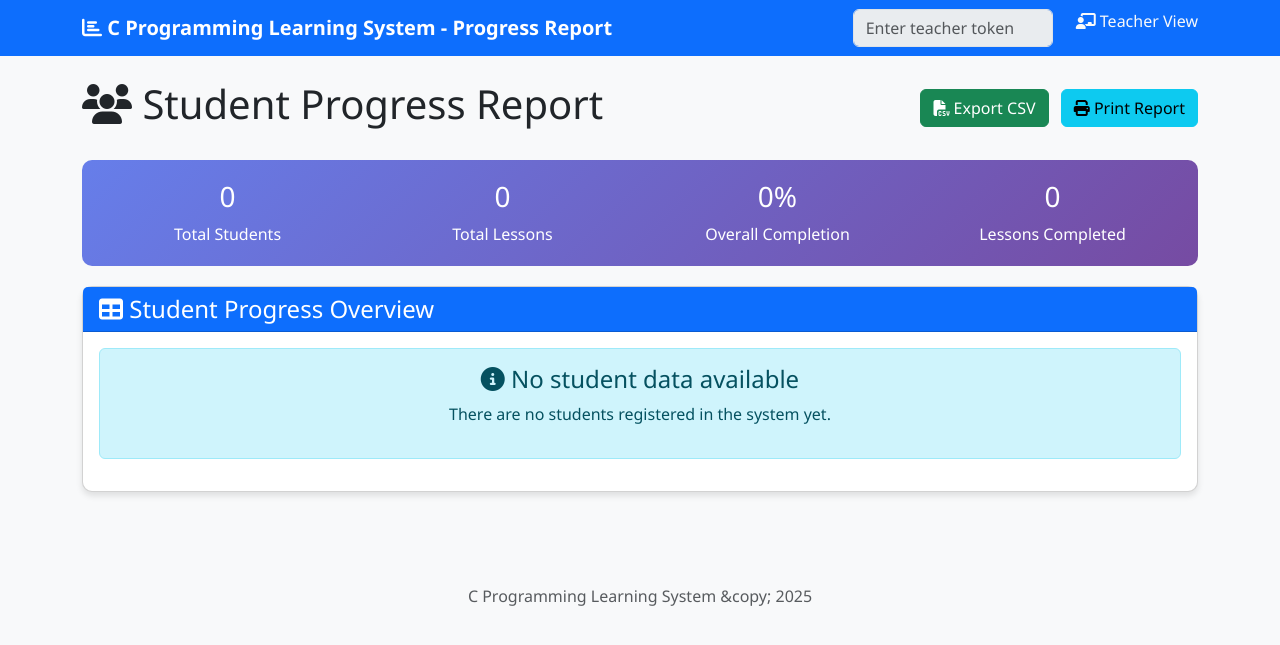
After one commit to a2nr/elemes, a Flask app: page /progress-report in a window 1280 px wide. The commit adds this page. Shown: the top 645 px of the page. Run offline with Flask 3, Linux system fonts and the light colour scheme.

Commit message:
update tampilan progress report

```diff
--- a/app.py
+++ b/app.py
@@ -642,7 +642,7 @@ def compile_code():
         return jsonify({
             'success': False,
             'output': '',
-            'error': f'An error occurred: {str(e)}'
+            'error': 'An error occurred: ' + str(e)
         })
 
 @app.route('/static/<path:path>')
@@ -680,7 +680,7 @@ def login():
             return jsonify({'success': False, 'message': 'Invalid token'})
 
     except Exception as e:
-        return jsonify({'success': False, 'message': f'Error processing login: {str(e)}'})
+        return jsonify({'success': False, 'message': 'Error processing login: ' + str(e)})
 
 @app.route('/logout', methods=['POST'])
 def logout():
@@ -695,7 +695,7 @@ def logout():
         response.set_cookie('student_token', '', expires=0)
         return response
     except Exception as e:
-        return jsonify({'success': False, 'message': f'Error processing logout: {str(e)}'})
+        return jsonify({'success': False, 'message': 'Error processing logout: ' + str(e)})
 
 @app.route('/validate-token', methods=['POST'])
 def validate_token_route():
@@ -722,7 +722,7 @@ def validate_token_route():
             return jsonify({'success': False, 'message': 'Invalid token'})
 
     except Exception as e:
-        return jsonify({'success': False, 'message': f'Error validating token: {str(e)}'})
+        return jsonify({'success': False, 'message': 'Error validating token: ' + str(e)})
 
 @app.route('/track-progress', methods=['POST'])
 def track_progress():
@@ -756,8 +756,131 @@ def track_progress():
             return jsonify({'success': False, 'message': 'Failed to update progress'})
 
     except Exception as e:
-        logging.error(f"Error in track-progress: {str(e)}")
-        return jsonify({'success': False, 'message': f'Error tracking progress: {str(e)}'})
+        logging.error("Error in track-progress: " + str(e))
+        return jsonify({'success': False, 'message': 'Error tracking progress: ' + str(e)})
+
+
+def calculate_student_completion(student_data, all_lessons):
+    """Calculate the number of completed lessons for a student"""
+    completed_count = 0
+    for lesson in all_lessons:
+        # Handle both the new structure and the old structure for compatibility
+        if isinstance(lesson, dict) and 'filename' in lesson:
+            lesson_key = lesson['filename'].replace('.md', '')
+        else:
+            # If lesson is just a string (fallback)
+            lesson_key = lesson.replace('.md', '')
+
+        if lesson_key in student_data and student_data[lesson_key] == 'completed':
+            completed_count += 1
+    return completed_count
+
+@app.route('/progress-report')
+def progress_report():
+    """Display a report of all students' progress (from teacher's perspective)"""
+    # Get all students' progress from the CSV file
+    all_students_progress = []
+    lesson_headers = []  # Store the lesson column headers in the correct order
+
+    if os.path.exists(TOKENS_FILE):
+        with open(TOKENS_FILE, 'r', newline='', encoding='utf-8') as csvfile:
+            reader = csv.DictReader(csvfile, delimiter=';')
+            # Get the fieldnames to determine the correct order of lessons
+            lesson_headers = [field for field in reader.fieldnames if field not in ['token', 'nama_siswa']]
+
+            # Get all lessons to map filenames to titles
+            all_lessons_dict = {}
+            for lesson in get_lessons_with_learning_objectives():
+                lesson_key = lesson['filename'].replace('.md', '')
+                all_lessons_dict[lesson_key] = lesson
+
+            # Create ordered lesson list based on CSV column order
+            ordered_lessons = []
+            for lesson_header in lesson_headers:
+                if lesson_header in all_lessons_dict:
+                    ordered_lessons.append(all_lessons_dict[lesson_header])
+                else:
+                    # If lesson not found in content directory, create a minimal entry
+                    ordered_lessons.append({
+                        'filename': f"{lesson_header}.md",
+                        'title': lesson_header.replace('_', ' ').title(),
+                        'description': 'Lesson information not available'
+                    })
+
+            for row in reader:
+                # Create a copy of the row without the token
+                student_data = dict(row)
+                del student_data['token']  # Don't include token in the displayed data
+                # Add completion count to student data
+                student_data['completed_count'] = calculate_student_completion(student_data, ordered_lessons)
+                all_students_progress.append(student_data)
+
+    return render_template('progress_report.html',
+                          all_students_progress=all_students_progress,
+                          all_lessons=ordered_lessons,
+                          app_bar_title=APP_BAR_TITLE,
+                          copyright_text=COPYRIGHT_TEXT,
+                          page_title_suffix=PAGE_TITLE_SUFFIX)
+
+
+@app.route('/progress-report/export-csv')
+def export_progress_csv():
+    """Export the progress report as CSV"""
+    # Get all students' progress from the CSV file
+    all_students_progress = []
+    lesson_headers = []  # Store the lesson column headers in the correct order
+
+    if os.path.exists(TOKENS_FILE):
+        with open(TOKENS_FILE, 'r', newline='', encoding='utf-8') as csvfile:
+            reader = csv.DictReader(csvfile, delimiter=';')
+            # Get the fieldnames to determine the correct order of lessons
+            lesson_headers = [field for field in reader.fieldnames if field not in ['token', 'nama_siswa']]
+
+            # Get all lessons to map filenames to titles
+            all_lessons_dict = {}
+            for lesson in get_lessons_with_learning_objectives():
+                lesson_key = lesson['filename'].replace('.md', '')
+                all_lessons_dict[lesson_key] = lesson
+
+            # Create ordered lesson list based on CSV column order
+            ordered_lessons = []
+            for lesson_header in lesson_headers:
+                if lesson_header in all_lessons_dict:
+                    ordered_lessons.append(all_lessons_dict[lesson_header])
+                else:
+                    # If lesson not found in content directory, create a minimal entry
+                    ordered_lessons.append({
+                        'filename': f"{lesson_header}.md",
+                        'title': lesson_header.replace('_', ' ').title(),
+                        'description': 'Lesson information not available'
+                    })
+
+            for row in reader:
+                # Create a copy of the row without the token
+                student_data = dict(row)
+                del student_data['token']  # Don't include token in the exported data
+                # Add completion count to student data
+                student_data['completed_count'] = calculate_student_completion(student_data, ordered_lessons)
+                all_students_progress.append(student_data)
+
+    # Create CSV response
+    import io
+    from flask import Response
+    output = io.StringIO()
+    if all_students_progress:
+        # Write CSV header
+        fieldnames = list(all_students_progress[0].keys())
+        writer = csv.DictWriter(output, fieldnames=fieldnames, delimiter=';')
+        writer.writeheader()
+        writer.writerows(all_students_progress)
+
+    # Create response with CSV content
+    response = Response(
+        output.getvalue(),
+        mimetype='text/csv',
+        headers={"Content-Disposition": "attachment; filename=progress_report.csv"}
+    )
+    return response
 
 @app.context_processor
 def inject_functions():
--- a/templates/index.html
+++ b/templates/index.html
@@ -21,6 +21,11 @@
                     <button class="btn btn-outline-light logout-btn" type="button" style="display: none;">Logout</button>
                 </form>
                 <div id="student-info" class="text-light" style="margin-left: 15px; display: none;"></div>
+                {% if token %}
+                <a href="/progress-report?token={{ token }}" class="btn btn-outline-light ms-2">
+                    <i class="fas fa-chart-bar"></i> Progress Report
+                </a>
+                {% endif %}
             </div>
         </div>
     </nav>
--- a/templates/lesson.html
+++ b/templates/lesson.html
@@ -41,6 +41,11 @@
                                 <button class="btn btn-outline-light logout-btn" type="button" style="display: none;">Logout</button>
                             </form>
                             <div id="student-info" class="text-light" style="margin-left: 15px; display: none;"></div>
+                            {% if token %}
+                            <a href="/progress-report?token={{ token }}" class="btn btn-outline-light ms-2">
+                                <i class="fas fa-chart-bar"></i> Progress Report
+                            </a>
+                            {% endif %}
                         </div>
                     </li>
                 </ul>
--- /dev/null
+++ b/templates/progress_report.html
@@ -0,0 +1,222 @@
+<!DOCTYPE html>
+<html lang="en">
+<head>
+    <meta charset="UTF-8">
+    <meta name="viewport" content="width=device-width, initial-scale=1.0">
+    <title>Student Progress Report - {{ page_title_suffix }}</title>
+    <link href="https://cdn.jsdelivr.net/npm/bootstrap@5.3.0/dist/css/bootstrap.min.css" rel="stylesheet">
+    <link rel="stylesheet" href="https://cdnjs.cloudflare.com/ajax/libs/font-awesome/6.4.0/css/all.min.css">
+    <link rel="stylesheet" href="{{ url_for('send_static', path='style.css') }}">
+    <style>
+        .progress-card {
+            border-radius: 10px;
+            box-shadow: 0 4px 6px rgba(0, 0, 0, 0.1);
+            margin-bottom: 20px;
+        }
+        .table th {
+            background-color: #f8f9fa;
+        }
+        .status-completed {
+            background-color: #28a745;
+            color: white;
+            padding: 5px 10px;
+            border-radius: 20px;
+            font-size: 0.85rem;
+            font-weight: bold;
+        }
+        .status-not-started {
+            background-color: #dc3545;
+            color: white;
+            padding: 5px 10px;
+            border-radius: 20px;
+            font-size: 0.85rem;
+            font-weight: bold;
+        }
+        .status-in-progress {
+            background-color: #ffc107;
+            color: #212529;
+            padding: 5px 10px;
+            border-radius: 20px;
+            font-size: 0.85rem;
+            font-weight: bold;
+        }
+        .summary-stats {
+            background: linear-gradient(135deg, #667eea 0%, #764ba2 100%);
+            color: white;
+            border-radius: 10px;
+            padding: 20px;
+            margin-bottom: 20px;
+        }
+        /* Additional table styling for better readability */
+        .table td, .table th {
+            vertical-align: middle;
+            text-align: center;
+        }
+        .table th {
+            background-color: #495057;
+            color: white;
+            border: 1px solid #6c757d;
+        }
+        .table-striped tbody tr:nth-of-type(odd) {
+            background-color: rgba(0,0,0,.05);
+        }
+        .table-hover tbody tr:hover {
+            background-color: rgba(0,0,0,.075);
+        }
+    </style>
+</head>
+<body>
+    <nav class="navbar navbar-expand-lg navbar-dark bg-primary">
+        <div class="container">
+            <a class="navbar-brand" href="/">
+                <i class="fas fa-chart-bar"></i> {{ app_bar_title }} - Progress Report
+            </a>
+            <div class="d-flex">
+                <form class="d-flex" id="token-form" style="display: flex; align-items: center;">
+                    <input class="form-control me-2" type="text" id="teacher-token" placeholder="Enter teacher token" style="width: 200px;" disabled>
+                    <button class="btn btn-outline-light" type="submit" style="display:none;">Login</button>
+                    <button class="btn btn-outline-light logout-btn" type="button" style="display:none;">Logout</button>
+                </form>
+                <div id="teacher-info" class="text-light" style="margin-left: 15px;">
+                    <i class="fas fa-chalkboard-teacher"></i> Teacher View
+                </div>
+            </div>
+        </div>
+    </nav>
+
+    <div class="container mt-4">
+        <div class="row">
+            <div class="col-md-12">
+                <div class="d-flex justify-content-between align-items-center mb-4">
+                    <h1><i class="fas fa-users"></i> Student Progress Report</h1>
+                    <div>
+                        <a href="/progress-report/export-csv" class="btn btn-success me-2">
+                            <i class="fas fa-file-csv"></i> Export CSV
+                        </a>
+                        <button class="btn btn-info" onclick="window.print()">
+                            <i class="fas fa-print"></i> Print Report
+                        </button>
+                    </div>
+                </div>
+
+                <div class="summary-stats">
+                    <div class="row text-center">
+                        <div class="col-md-3 col-6 mb-3 mb-md-0">
+                            <h3>{{ all_students_progress|length }}</h3>
+                            <p class="mb-0">Total Students</p>
+                        </div>
+                        <div class="col-md-3 col-6 mb-3 mb-md-0">
+                            <h3>{{ all_lessons|length }}</h3>
+                            <p class="mb-0">Total Lessons</p>
+                        </div>
+                        <div class="col-md-3 col-6 mb-3 mb-md-0">
+                            <h3 id="overall-completion">0%</h3>
+                            <p class="mb-0">Overall Completion</p>
+                        </div>
+                        <div class="col-md-3 col-6">
+                            <h3 id="total-completed">0</h3>
+                            <p class="mb-0">Lessons Completed</p>
+                        </div>
+                    </div>
+                </div>
+
+                <!-- Students Progress Table -->
+                <div class="card progress-card">
+                    <div class="card-header bg-primary text-white">
+                        <h4 class="mb-0"><i class="fas fa-table"></i> Student Progress Overview</h4>
+                    </div>
+                    <div class="card-body">
+                        {% if all_students_progress %}
+                            <div class="table-responsive">
+                                <table class="table table-striped table-hover table-bordered">
+                                    <thead class="table-dark">
+                                        <tr>
+                                            <th scope="col">#</th>
+                                            <th scope="col">Student Name</th>
+                                            {% for lesson in all_lessons %}
+                                                <th scope="col" class="rotate-header" style="min-width: 120px;">
+                                                    <div class="text-center" title="{{ lesson.title }}">{{ lesson.title[:12] }}{% if lesson.title|length > 12 %}..{% endif %}</div>
+                                                </th>
+                                            {% endfor %}
+                                        </tr>
+                                    </thead>
+                                    <tbody>
+                                        {% for student in all_students_progress %}
+                                            <tr>
+                                                <th scope="row">{{ loop.index }}</th>
+                                                <td><strong>{{ student.nama_siswa }}</strong></td>
+                                                {% for lesson in all_lessons %}
+                                                    {% set lesson_key = lesson.filename.replace('.md', '') %}
+                                                    {% set status = student[lesson_key] if lesson_key in student else 'not_started' %}
+                                                    <td class="text-center">
+                                                        {% if status == 'completed' %}
+                                                            <span class="status-completed" title="Completed">
+                                                                <i class="fas fa-check"></i>
+                                                            </span>
+                                                        {% elif status == 'in_progress' %}
+                                                            <span class="status-in-progress" title="In Progress">
+                                                                <i class="fas fa-clock"></i>
+                                                            </span>
+                                                        {% else %}
+                                                            <span class="status-not-started" title="Not Started">
+                                                                <i class="fas fa-times"></i>
+                                                            </span>
+                                                        {% endif %}
+                                                    </td>
+                                                {% endfor %}
+                                            </tr>
+                                        {% endfor %}
+                                    </tbody>
+                                </table>
+                            </div>
+                        {% else %}
+                            <div class="alert alert-info text-center">
+                                <h4><i class="fas fa-info-circle"></i> No student data available</h4>
+                                <p>There are no students registered in the system yet.</p>
+                            </div>
+                        {% endif %}
+                    </div>
+                </div>
+            </div>
+        </div>
+    </div>
+
+    <footer class="footer mt-5 py-4 bg-light">
+        <div class="container text-center">
+            <span class="text-muted">{{ copyright_text }}</span>
+        </div>
+    </footer>
+
+    <script src="https://cdn.jsdelivr.net/npm/bootstrap@5.3.0/dist/js/bootstrap.bundle.min.js"></script>
+    <script>
+        document.addEventListener('DOMContentLoaded', function() {
+            // Initialize tooltips for status indicators
+            var tooltipTriggerList = [].slice.call(document.querySelectorAll('[title]'));
+            var tooltipList = tooltipTriggerList.map(function (tooltipTriggerEl) {
+                return new bootstrap.Tooltip(tooltipTriggerEl, {
+                    trigger: 'hover'
+                });
+            });
+
+            // Calculate statistics dynamically
+            calculateStats();
+        });
+
+        function calculateStats() {
+            // Count total cells and completed cells
+            const allCells = document.querySelectorAll('td span.status-completed');
+            const totalCells = document.querySelectorAll('td span').length;
+            const completedCount = allCells.length;
+
+            // Update completed count
+            document.getElementById('total-completed').textContent = completedCount;
+
+            // Calculate and update completion percentage
+            if (totalCells > 0) {
+                const percentage = ((completedCount / totalCells) * 100).toFixed(1);
+                document.getElementById('overall-completion').textContent = percentage + '%';
+            }
+        }
+    </script>
+</body>
+</html>
```
Also changed, not shown: generate_tokens.py (+29 -1 lines), test/locustfile.py (+58 -2 lines).
